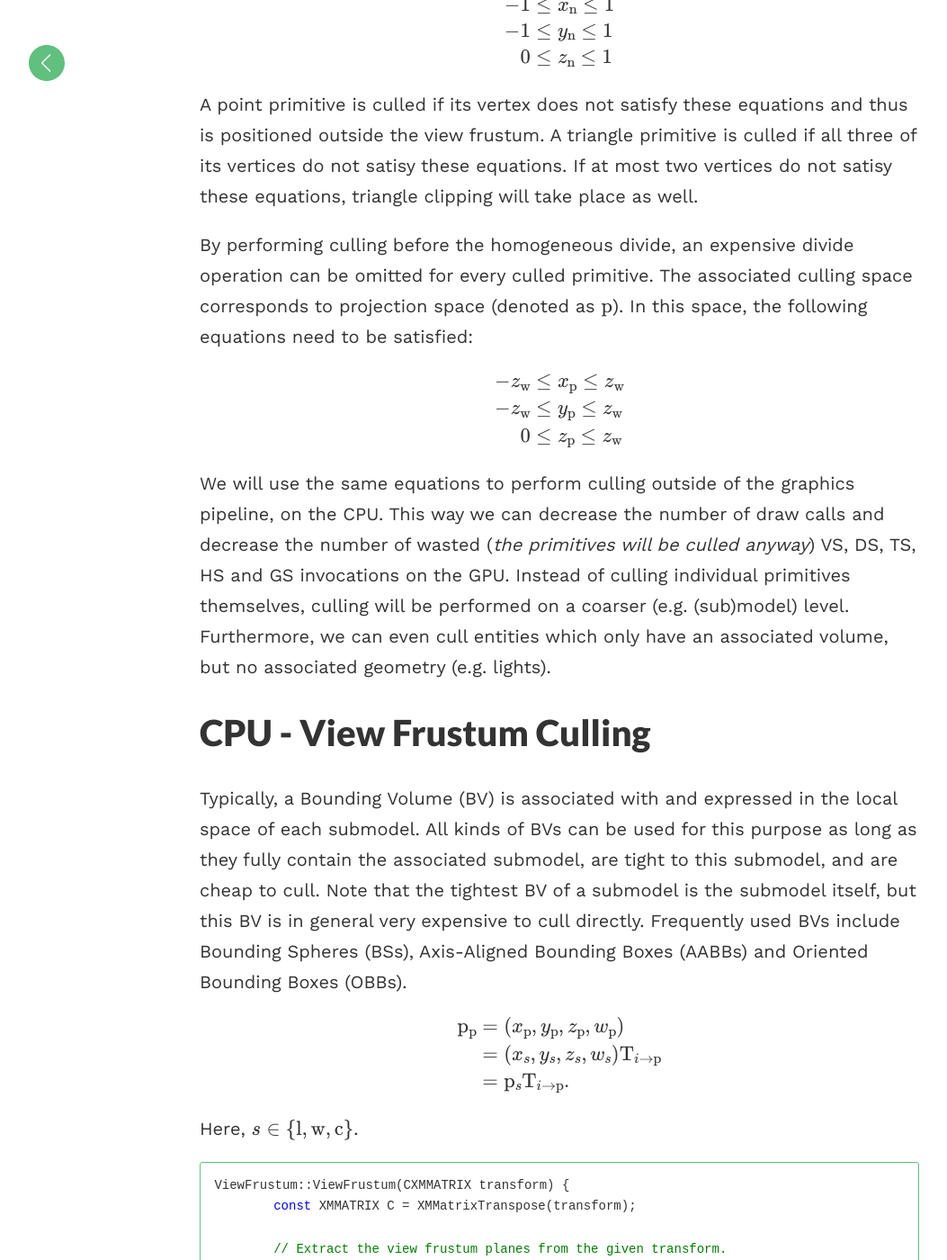
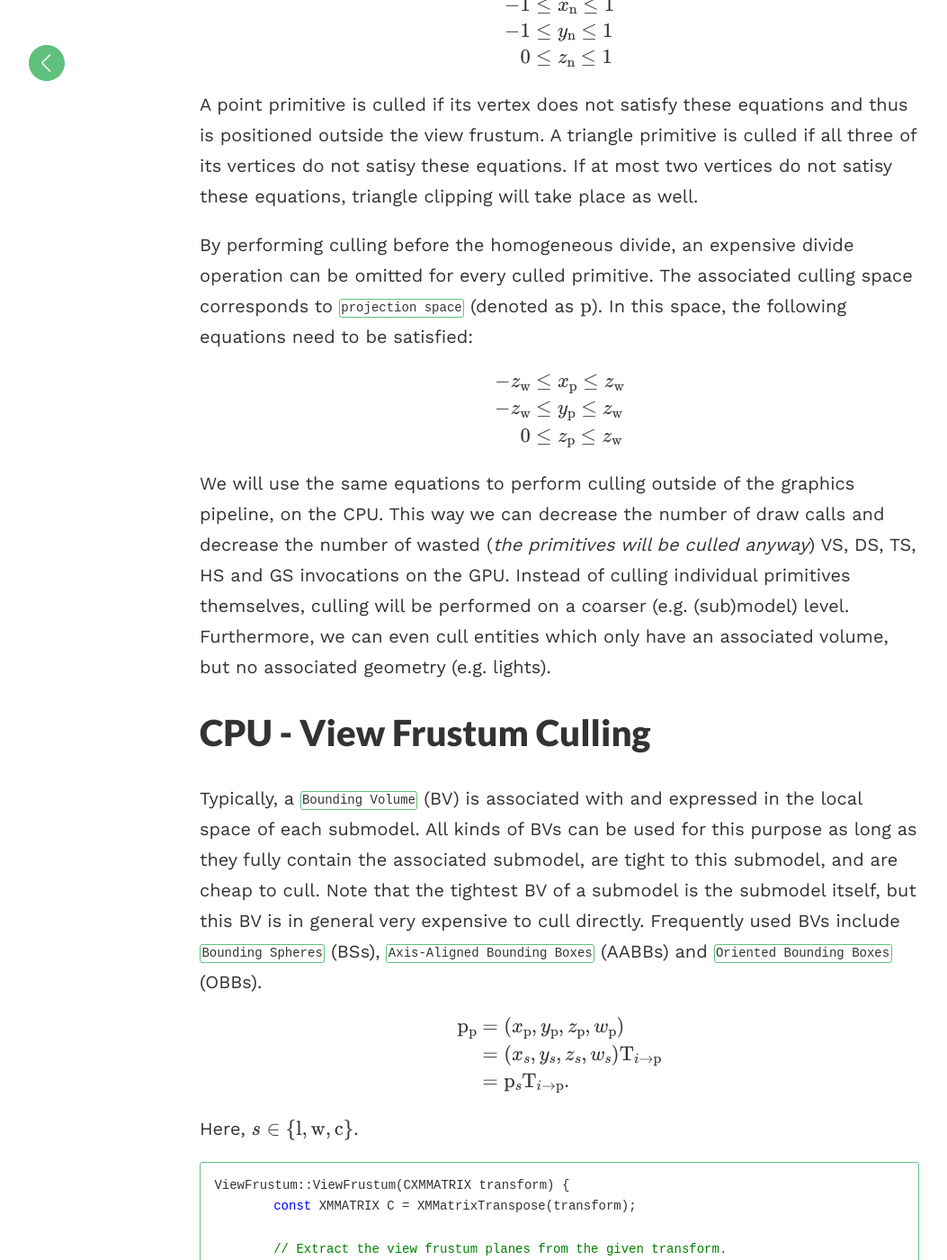
Before and after one commit to matt77hias/Blog, a Jekyll site: the page built from _posts/2017-08-24-creating-a-view-frustum.md, in a window 1280 px wide and 1400 px high, scrolled down 1374 px. Shown: the whole window at 90% size, without its empty margins (18-1071 px from the left). Built offline with Jekyll 4.4.1, drawn with Linux system fonts in a browser that asks for light colours; formulas are drawn with MathJax 3; comment, search, counter and statistics services are not loaded; some of the changed text lies outside the part shown.

Commit message:
Update 2017-08-24-creating-a-view-frustum.md

```diff
--- a/_posts/2017-08-24-creating-a-view-frustum.md
+++ b/_posts/2017-08-24-creating-a-view-frustum.md
@@ -17,7 +17,7 @@ The fixed-function Rasterizer Stage (`RS`) of the graphics pipeline receives ind
 
 The first operation, Primitive Culling, implies both back face culling (if enabled) and view frustum culling. From here on, we will only focus on the latter type of culling.
 
-If view frustum culling takes place after the homogeneous divide, the associated culling space corresponds to the Normalized Device Coordinate (NDC) space (denoted as $$\mathrm{n}$$). In this space, the following equations need to be satisfied:
+If view frustum culling takes place after the homogeneous divide, the associated culling space corresponds to the `Normalized Device Coordinate` (NDC) space (denoted as $$\mathrm{n}$$). In this space, the following equations need to be satisfied:
 
 $$\begin{align}
 -1 &\le x_{\mathrm{n}} \le 1\\
@@ -27,7 +27,7 @@ $$\begin{align}
 
 A point primitive is culled if its vertex does not satisfy these equations and thus is positioned outside the view frustum. A triangle primitive is culled if all three of its vertices do not satisy these equations. If at most two vertices do not satisy these equations, triangle clipping will take place as well.
 
-By performing culling before the homogeneous divide, an expensive divide operation can be omitted for every culled primitive. The associated culling space corresponds to projection space (denoted as $$\mathrm{p}$$). In this space, the following equations need to be satisfied:
+By performing culling before the homogeneous divide, an expensive divide operation can be omitted for every culled primitive. The associated culling space corresponds to `projection space` (denoted as $$\mathrm{p}$$). In this space, the following equations need to be satisfied:
 
 $$\begin{align}
 -z_{\mathrm{w}} &\le x_{\mathrm{p}} \le z_{\mathrm{w}}\\
@@ -38,7 +38,7 @@ $$\begin{align}
 We will use the same equations to perform culling outside of the graphics pipeline, on the CPU. This way we can decrease the number of draw calls and decrease the number of wasted (*the primitives will be culled anyway*) VS, DS, TS, HS and GS invocations on the GPU. Instead of culling individual primitives themselves, culling will be performed on a coarser (e.g. (sub)model) level. Furthermore, we can even cull entities which only have an associated volume, but no associated geometry (e.g. lights).
 
 # CPU - View Frustum Culling
-Typically, a Bounding Volume (BV) is associated with and expressed in the local space of each submodel. All kinds of BVs can be used for this purpose as long as they fully contain the associated submodel, are tight to this submodel, and are cheap to cull. Note that the tightest BV of a submodel is the submodel itself, but this BV is in general very expensive to cull directly. Frequently used BVs include Bounding Spheres (BSs),  Axis-Aligned Bounding Boxes (AABBs) and Oriented Bounding Boxes (OBBs).
+Typically, a `Bounding Volume` (BV) is associated with and expressed in the local space of each submodel. All kinds of BVs can be used for this purpose as long as they fully contain the associated submodel, are tight to this submodel, and are cheap to cull. Note that the tightest BV of a submodel is the submodel itself, but this BV is in general very expensive to cull directly. Frequently used BVs include `Bounding Spheres` (BSs),  `Axis-Aligned Bounding Boxes` (AABBs) and `Oriented Bounding Boxes` (OBBs).
 
 $$\begin{align}
 \mathrm{p_{p}}
```
